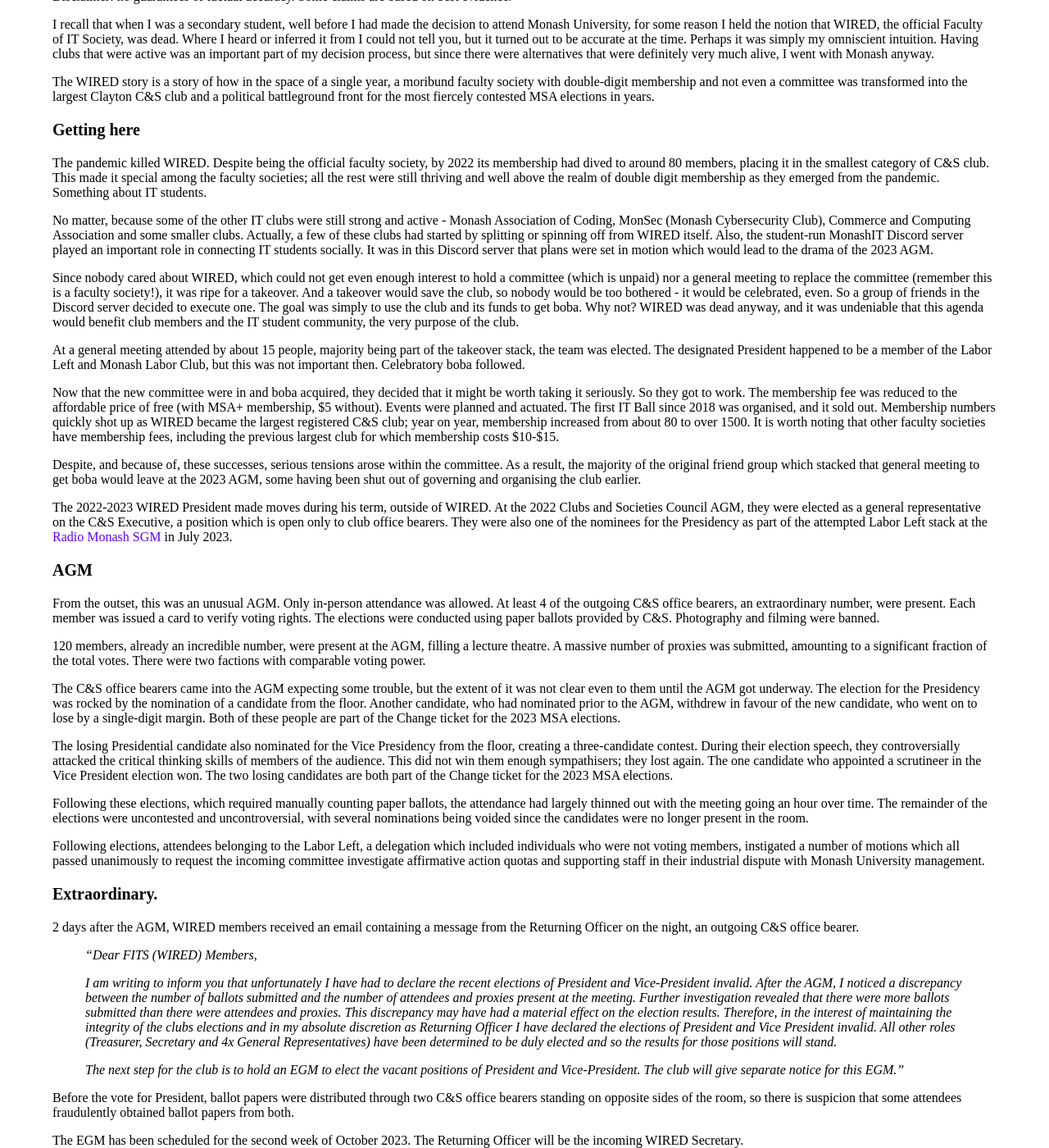
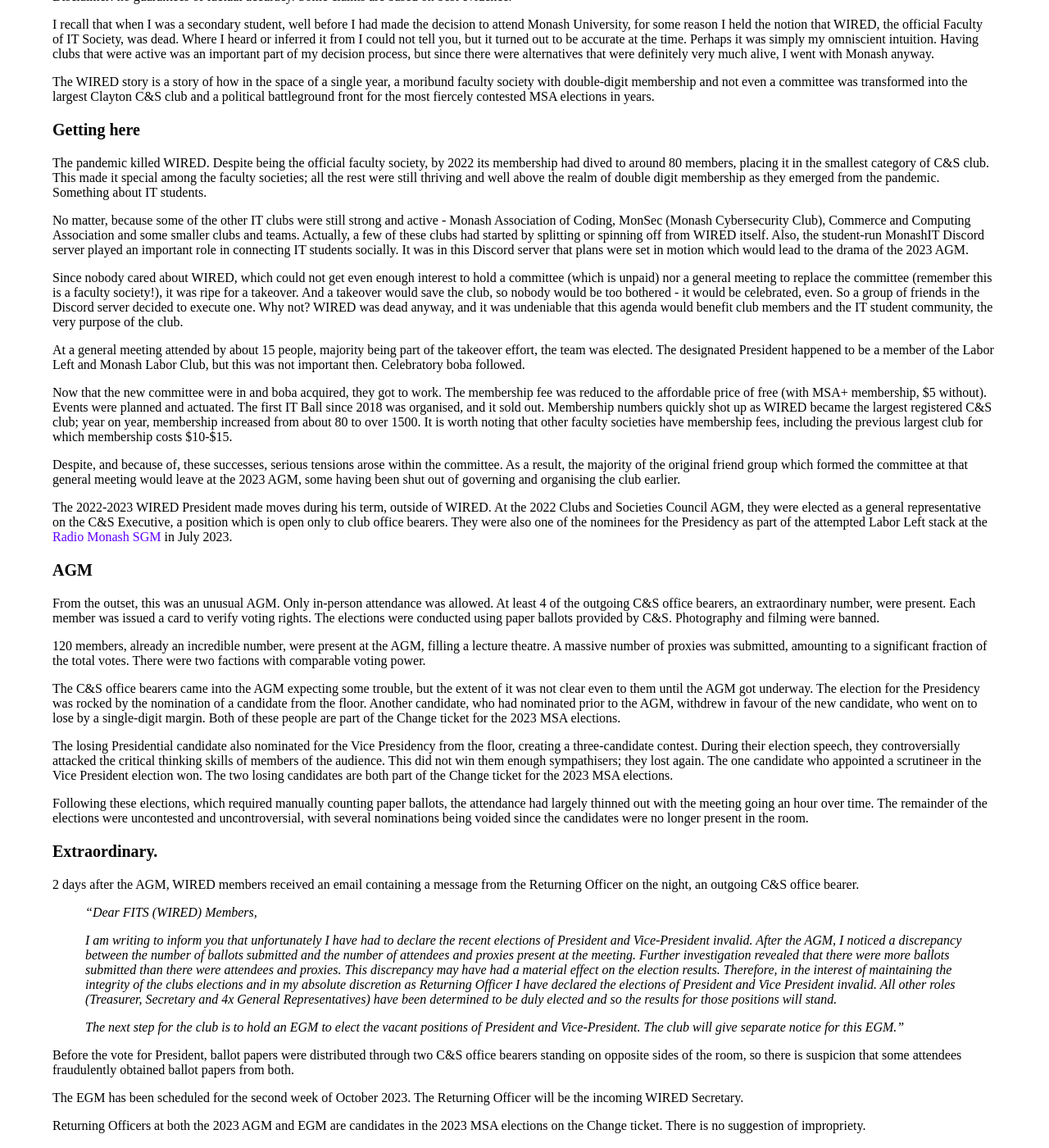
Before and after one commit to nhtnhanbn/nhtnhanbn.github.io, a Jekyll site: the page built from monash/wired.md, in a window 1280 px wide and 1400 px high, scrolled down 319 px. Shown: the whole window at 82% size. Built offline with Jekyll 4.4.1, drawn with Linux system fonts in a browser that asks for light colours; some of the changed text lies outside the part shown.

Commit message:
Update wired

```diff
--- a/monash/wired.md
+++ b/monash/wired.md
@@ -17,15 +17,15 @@
 
 The pandemic killed WIRED. Despite being the official faculty society, by 2022 its membership had dived to around 80 members, placing it in the smallest category of C&S club. This made it special among the faculty societies; all the rest were still thriving and well above the realm of double digit membership as they emerged from the pandemic. Something about IT students.
 
-No matter, because some of the other IT clubs were still strong and active - Monash Association of Coding, MonSec (Monash Cybersecurity Club), Commerce and Computing Association and some smaller clubs. Actually, a few of these clubs had started by splitting or spinning off from WIRED itself. Also, the student-run MonashIT Discord server played an important role in connecting IT students socially. It was in this Discord server that plans were set in motion which would lead to the drama of the 2023 AGM.
+No matter, because some of the other IT clubs were still strong and active - Monash Association of Coding, MonSec (Monash Cybersecurity Club), Commerce and Computing Association and some smaller clubs and teams. Actually, a few of these clubs had started by splitting or spinning off from WIRED itself. Also, the student-run MonashIT Discord server played an important role in connecting IT students socially. It was in this Discord server that plans were set in motion which would lead to the drama of the 2023 AGM.
 
-Since nobody cared about WIRED, which could not get even enough interest to hold a committee (which is unpaid) nor a general meeting to replace the committee (remember this is a faculty society!), it was ripe for a takeover. And a takeover would save the club, so nobody would be too bothered - it would be celebrated, even. So a group of friends in the Discord server decided to execute one. The goal was simply to use the club and its funds to get boba. Why not? WIRED was dead anyway, and it was undeniable that this agenda would benefit club members and the IT student community, the very purpose of the club.
+Since nobody cared about WIRED, which could not get even enough interest to hold a committee (which is unpaid) nor a general meeting to replace the committee (remember this is a faculty society!), it was ripe for a takeover. And a takeover would save the club, so nobody would be too bothered - it would be celebrated, even. So a group of friends in the Discord server decided to execute one. Why not? WIRED was dead anyway, and it was undeniable that this agenda would benefit club members and the IT student community, the very purpose of the club.
 
-At a general meeting attended by about 15 people, majority being part of the takeover stack, the team was elected. The designated President happened to be a member of the Labor Left and Monash Labor Club, but this was not important then. Celebratory boba followed.
+At a general meeting attended by about 15 people, majority being part of the takeover effort, the team was elected. The designated President happened to be a member of the Labor Left and Monash Labor Club, but this was not important then. Celebratory boba followed.
 
-Now that the new committee were in and boba acquired, they decided that it might be worth taking it seriously. So they got to work. The membership fee was reduced to the affordable price of free (with MSA+ membership, $5 without). Events were planned and actuated. The first IT Ball since 2018 was organised, and it sold out. Membership numbers quickly shot up as WIRED became the largest registered C&S club; year on year, membership increased from about 80 to over 1500. It is worth noting that other faculty societies have membership fees, including the previous largest club for which membership costs $10-$15.
+Now that the new committee were in and boba acquired, they got to work. The membership fee was reduced to the affordable price of free (with MSA+ membership, $5 without). Events were planned and actuated. The first IT Ball since 2018 was organised, and it sold out. Membership numbers quickly shot up as WIRED became the largest registered C&S club; year on year, membership increased from about 80 to over 1500. It is worth noting that other faculty societies have membership fees, including the previous largest club for which membership costs $10-$15.
 
-Despite, and because of, these successes, serious tensions arose within the committee. As a result, the majority of the original friend group which stacked that general meeting to get boba would leave at the 2023 AGM, some having been shut out of governing and organising the club earlier.
+Despite, and because of, these successes, serious tensions arose within the committee. As a result, the majority of the original friend group which formed the committee at that general meeting would leave at the 2023 AGM, some having been shut out of governing and organising the club earlier.
 
 The 2022-2023 WIRED President made moves during his term, outside of WIRED. At the 2022 Clubs and Societies Council AGM, they were elected as a general representative on the C&S Executive, a position which is open only to club office bearers. They were also one of the nominees for the Presidency as part of the attempted Labor Left stack at the [Radio Monash SGM](/radmon) in July 2023.
 
@@ -40,8 +40,6 @@
 The losing Presidential candidate also nominated for the Vice Presidency from the floor, creating a three-candidate contest. During their election speech, they controversially attacked the critical thinking skills of members of the audience. This did not win them enough sympathisers; they lost again. The one candidate who appointed a scrutineer in the Vice President election won. The two losing candidates are both part of the Change ticket for the 2023 MSA elections.
 
 Following these elections, which required manually counting paper ballots, the attendance had largely thinned out with the meeting going an hour over time. The remainder of the elections were uncontested and uncontroversial, with several nominations being voided since the candidates were no longer present in the room.
-
-Following elections, attendees belonging to the Labor Left, a delegation which included individuals who were not voting members, instigated a number of motions which all passed unanimously to request the incoming committee investigate affirmative action quotas and supporting staff in their industrial dispute with Monash University management.
 
 ### Extraordinary.
 
@@ -83,7 +81,7 @@
 
 A few weeks before the 2024 AGM, an EGM was scheduled to consider incorporation. Incorporation, especially for clubs with more members, assets or potential liability, is not very rare. But it is considered a serious thing to do. The new constitution also provided structural changes and added a requirement for the President, Secretary and Treasurer to have previously been a committee member. Wired had thought about incorporating in the past but its 2024 president decided to actually make it happen.
 
-The EGM was held entirely on Google Meet, which is unusual since club general meetings generally have an on-campus location even if there is an online option. About 5 people showed up (even out of the committee and ancillary committees), so the meeting was be adjourned.
+The EGM was held entirely on Google Meet, which is unusual since club general meetings generally have an on-campus location even if there is an online option. About 5 people showed up (even out of the committee and ancillary committees), so the meeting was adjourned.
 
 The adjourned EGM had 18 attendees. Running for five minutes, it quickly pushed through the motions to incorporate. So 1% of its members has incorporated Wired, an event which perhaps most members of the club would not be aware happened.
 
```
Also changed, not shown: monash/dismissal.md (+3 -3 lines), monash/msa24.md (+1 -1 lines).
